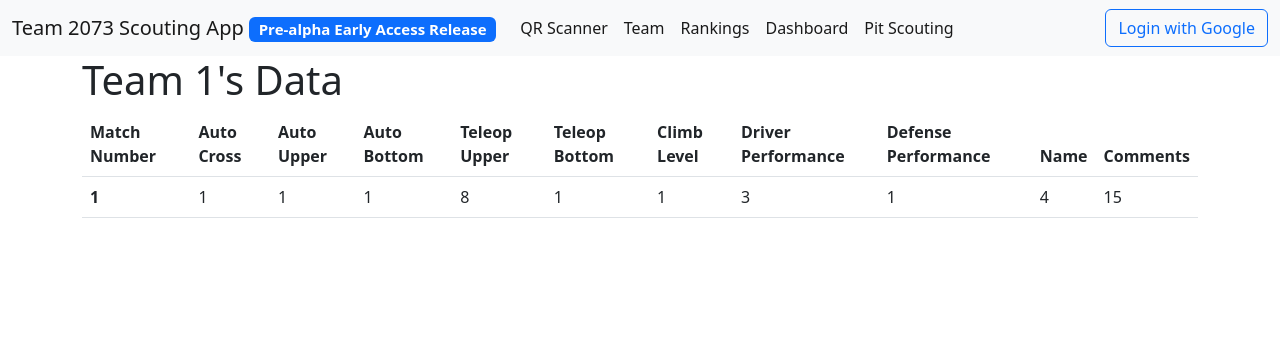
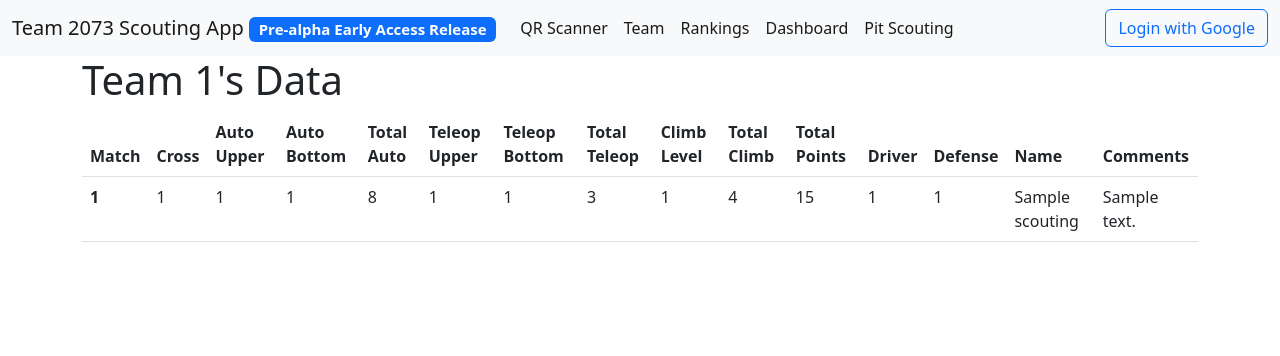
Before and after one commit to team-2073-eagleforce/ScoutingApp_Backend, a Flask app: page /analysis/team/1 in a window 1280 px wide. Shown: the top 356 px of the page. Run offline with Flask 2, Linux system fonts and the light colour scheme; tables that the repository leaves empty hold one stand-in row (values such as "Sample post").

Commit message:
Remodified team.html with calculated values

```diff
--- a/scouting_backend/analysis/templates/team.html
+++ b/scouting_backend/analysis/templates/team.html
@@ -9,15 +9,19 @@
 <table class="table">
     <thead>
     <tr>
-          <th scope="col">Match Number</th>
-          <th>Auto Cross</th>
+        <th scope="col">Match</th>
+        <th>Cross</th>
         <th>Auto Upper</th>
         <th>Auto Bottom</th>
+        <th>Total Auto</th>
         <th>Teleop Upper</th>
         <th>Teleop Bottom</th>
+        <th>Total Teleop</th>
         <th>Climb Level</th>
-          <th>Driver Performance</th>
-          <th>Defense Performance</th>
+        <th>Total Climb</th>
+        <th>Total Points</th>
+        <th>Driver</th>
+        <th>Defense</th>
         <th>Name</th>
         <th>Comments</th>
     </tr>
@@ -36,6 +40,10 @@
         <td>{{ m[10] }}</td>
         <td>{{ m[11] }}</td>
         <td>{{ m[12] }}</td>
+        <td>{{ m[13] }}</td>
+        <td>{{ m[14] }}</td>
+        <td>{{ m[15] }}</td>
+        <td>{{ m[16] }}</td>
     </tr>
     {% endfor %}
 
```
Lines whose indentation alone changed are shown as unchanged.
